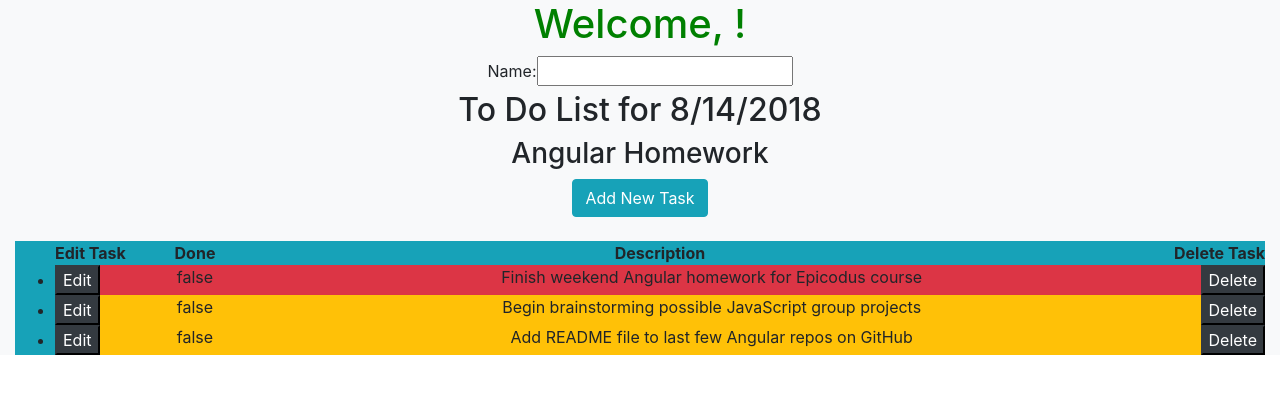
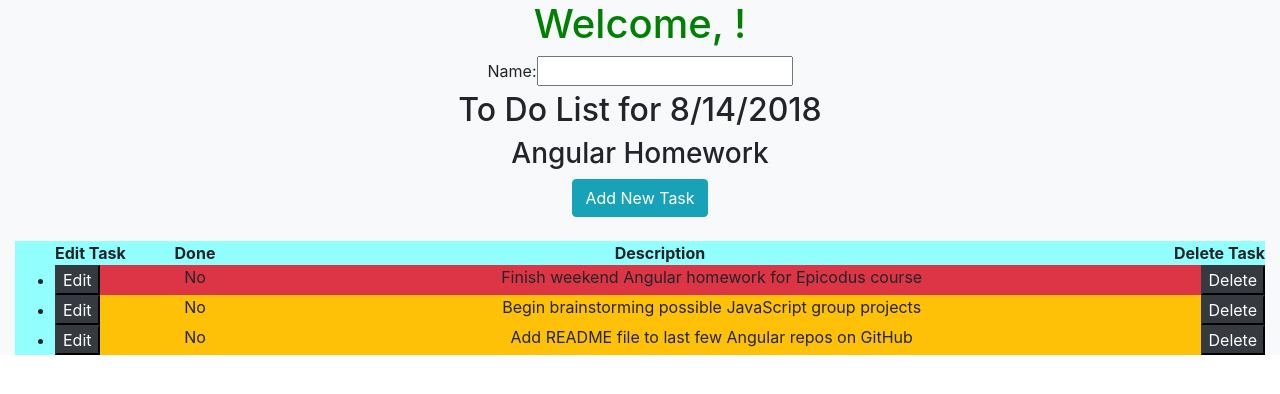
Before and after one commit to Xamdes/to-do, an Angular app: page / in a window 1280 px wide. Shown: the top 394 px of the page. Built offline with nearby package versions, Linux system fonts and the light colour scheme.

Commit message:
more styling

```diff
--- a/src/app/app.component.css
+++ b/src/app/app.component.css
@@ -10,3 +10,7 @@ h1  {
 .shift-right  {
   text-align: right;
 }
+
+.bg-teal  {
+  background-color: #92FEFE;
+}
--- a/src/app/app.component.html
+++ b/src/app/app.component.html
@@ -25,6 +25,9 @@
     <input type="radio" [(ngModel)]="selectedTask.priority" [value]="1">1 (Low Priority)<br>
     <input type="radio" [(ngModel)]="selectedTask.priority" [value]="2">2 (Medium Priority)<br>
     <input type="radio" [(ngModel)]="selectedTask.priority" [value]="3">3 (High Priority)<br>
+    <label>Task Done:</label><br>
+    <input type="radio" [(ngModel)]="selectedTask.done" [value]="true">Yes<br>
+    <input type="radio" [(ngModel)]="selectedTask.done" [value]="false">No<br>
     <button class="btn btn-small btn-info" (click)="FinishedEditing()">Done</button>
   </div>
   <div>
@@ -37,7 +40,7 @@
       <br>
     </div>
 
-    <ul class="well bg-info">
+    <ul class="well bg-teal">
       <li style="list-style-type:none">
       <div class="row">
         <div class="col-md-1"><b>Edit Task</b></div>
@@ -49,7 +52,7 @@
       <li [class]="PriorityColor(ct)" *ngFor="let ct of tasks">
         <div class="row">
           <div class="col-md-1"><button [class]="IsSelected(ct)" (click)="EditTask(ct)">Edit</button></div>
-          <div class="col-md-1 center-middle">{{ct.done}}</div>
+          <div class="col-md-1 center-middle">{{ct.TaskDone()}}</div>
           <div class="col-md-9 center-middle">{{ct.description}}</div>
           <div class="col-md-1 shift-right"><button class="btn-dark" (click)="RemoveTask(ct)">Delete</button></div>
         </div>
--- a/src/app/models/task.model.ts
+++ b/src/app/models/task.model.ts
@@ -2,4 +2,13 @@ export class Task
 {
   public done: boolean = false;
   constructor(public description: string, public priority: number) { }
+
+  TaskDone()
+  {
+    if(this.done)
+    {
+      return "Yes";
+    }
+    return "No";
+  }
 }
```
